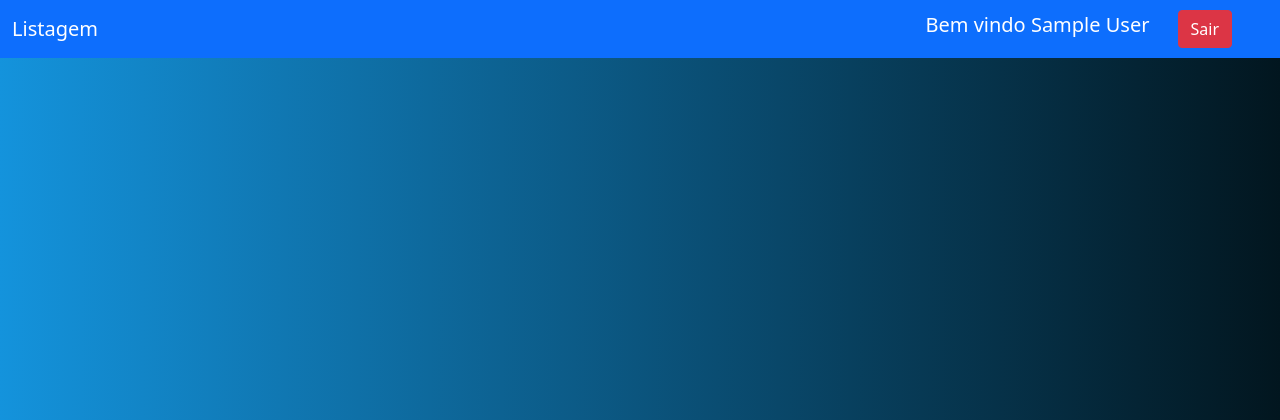
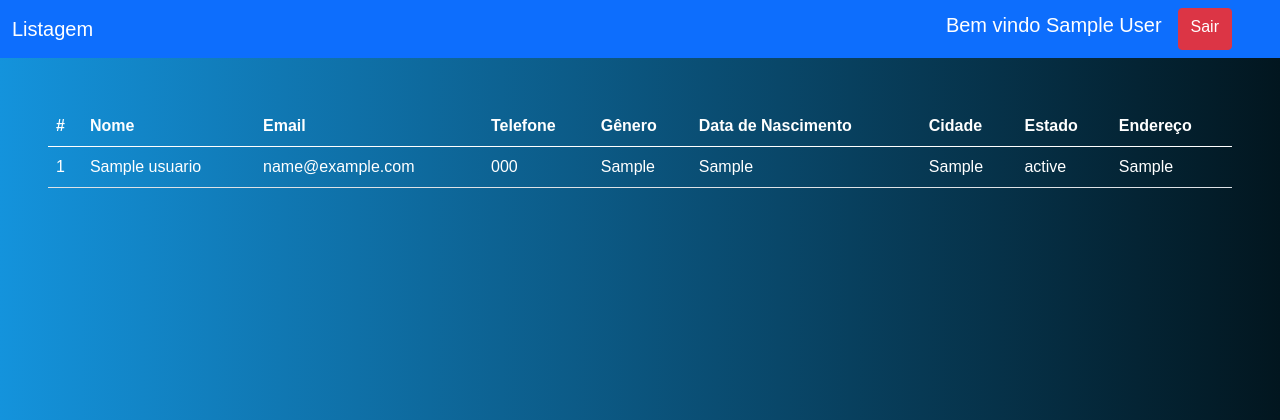
Before and after one commit to BethoHV/projeto-CRUD, a PHP site: page /listagem.php in a window 1280 px wide. Shown: the top 420 px of the page. Run offline with PHP 8.4, Linux system fonts and the light colour scheme; the visitor is signed in with stand-in values (Sample User, id 1); tables that the repository leaves empty or names only in its code hold one stand-in row (values such as "Sample post").

Commit message:
listagem, delete e edit

```diff
--- a/config.php
+++ b/config.php
@@ -7,10 +7,10 @@
 
     $conexao = new mysqli($dbHost,$dbUsername,$dnPassword,$dbNmae);
 
-    if($conexao->connect_errno){
-        echo "Erro na conexão";
-    }else{
-        echo "Conexão estabelecida!";
-    }
+    // if($conexao->connect_errno){
+    //     echo "Erro na conexão";
+    // }else{
+    //     echo "Conexão estabelecida!";
+    // }
 
 ?>
--- a/listagem.php
+++ b/listagem.php
@@ -1,5 +1,6 @@
 <?php
     session_start();
+    include_once('config.php');
 
     if((!isset($_SESSION['email']) == true) && (!isset($_SESSION['senha']) == true)){
         unset($_SESSION['email']);
@@ -8,7 +9,11 @@
     }
 
     $logado = $_SESSION['nome'];
+    $admin = $_SESSION['admin'];
 
+
+    $sql = "SELECT * FROM tbl_usuarios ORDER BY id DESC;";
+    $result = $conexao->query($sql);
 ?>
 
 <!DOCTYPE html>
@@ -18,20 +23,76 @@
     <meta name="viewport" content="width=device-width, initial-scale=1.0">
     <link rel="stylesheet" href="styles\style-listagem.css">
     <link href="https://cdn.jsdelivr.net/npm/bootstrap@5.0.2/dist/css/bootstrap.min.css" rel="stylesheet" integrity="sha384-EVSTQN3/azprG1Anm3QDgpJLIm9Nao0Yz1ztcQTwFspd3yD65VohhpuuCOmLASjC" crossorigin="anonymous">
+    <link rel="stylesheet" href="https://cdnjs.cloudflare.com/ajax/libs/font-awesome/4.7.0/css/font-awesome.css">
     <title>Listagem Usuarios</title>
+    <style>
+        body{
+            font-family: Arial, Helvetica, sans-serif;
+            background-image: linear-gradient(to right, rgb(20, 147, 220), rgb(2, 22, 31));
+        }
+    </style>
 </head>
 <body>
 <nav class="navbar navbar-expand-lg navbar-dark bg-primary">
-        <div class="container-fluid">
+        <div class="container" style="display: block">
             <a class="navbar-brand" href="#">Listagem</a>
-            <h1 class="navbar-brand" href="#">Bem vindo <?=$logado ?></h1>
-            <button class="navbar-toggler" type="button" data-bs-toggle="collapse" data-bs-target="#navbarNav" aria-controls="navbarNav" aria-expanded="false" aria-label="Toggle navigation">
-                <span class="navbar-toggler-icon"></span>
-            </button>
+            <?php if($admin == 1 ){?>
+                <a href="form.php" class="btn btn-light me-5">Adicionar usuario</a>
+            <?php }?>
         </div>
         <div class="d-flex">
+            <h1 class="navbar-brand" href="#">Bem vindo <?=$logado ?></h1>
             <a href="sair.php" class="btn btn-danger me-5">Sair</a>
         </div>
     </nav>
+    <div class="m-5">
+        <table class="table text-white table-bg">
+            <thead>
+                <tr>
+                    <th scope="col">#</th>
+                    <th scope="col">Nome</th>
+                    <?php if($admin == 1 ){?>
+                        <th scope="col">Senha</th>
+                    <?php }?>
+                    <th scope="col">Email</th>
+                    <th scope="col">Telefone</th>
+                    <th scope="col">Gênero</th>
+                    <th scope="col">Data de Nascimento</th>
+                    <th scope="col">Cidade</th>
+                    <th scope="col">Estado</th>
+                    <th scope="col">Endereço</th>
+                    <?php if($admin == 1 ){?>
+                        <th scope="col">...</th>
+                    <?php }?>
+                </tr>
+            </thead>
+            <tbody>
+                <?php
+                    while($user_data = mysqli_fetch_assoc($result)) {
+                        echo "<tr>";
+                        echo "<td>".$user_data['id']."</td>";
+                        echo "<td>".$user_data['nome']."</td>";
+                        if($admin == 1 ){
+                            echo "<td>".$user_data['senha']."</td>";
+                        }
+                        echo "<td>".$user_data['email']."</td>";
+                        echo "<td>".$user_data['telefone']."</td>";
+                        echo "<td>".$user_data['genero']."</td>";
+                        echo "<td>".$user_data['data_nascimento']."</td>";
+                        echo "<td>".$user_data['cidade']."</td>";
+                        echo "<td>".$user_data['estado']."</td>";
+                        echo "<td>".$user_data['endereco']."</td>";
+                        if($admin == 1 ){
+                            echo "<td>
+                            <a class='btn btn-sm btn-primary' href='form.php?id=$user_data[id]'><i class='fa fa-pencil' aria-hidden='true'></i></a>
+                            <a class='btn btn-sm btn-danger' href='delete.php?id=$user_data[id]' title='Deletar'><i class='fa fa-trash' aria-hidden='true'></i></a>
+                            </td>";
+                        }
+                        echo "</tr>";
+                    }
+                    ?>
+            </tbody>
+        </table>
+    </div>
 </body>
 </html>
--- a/styles/style-listagem.css
+++ /dev/null
@@ -1,4 +0,0 @@
-body{
-    font-family: Arial, Helvetica, sans-serif;
-    background-image: linear-gradient(to right, rgb(20, 147, 220), rgb(2, 22, 31));
-}
```
Also changed, not shown: delete.php (added, +21 -0 lines), form.php (+59 -20 lines).
